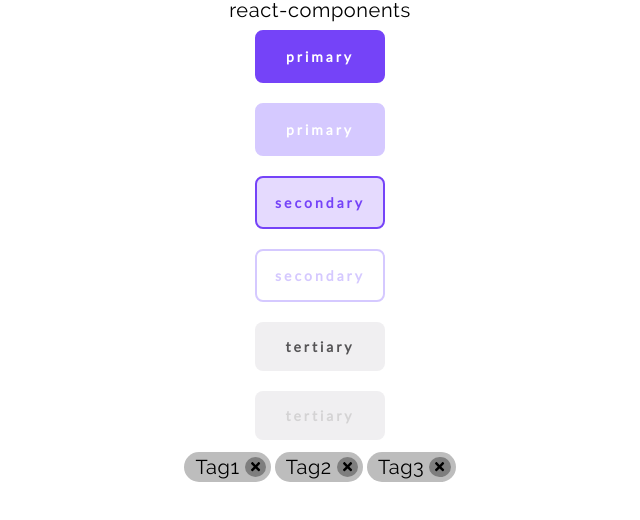
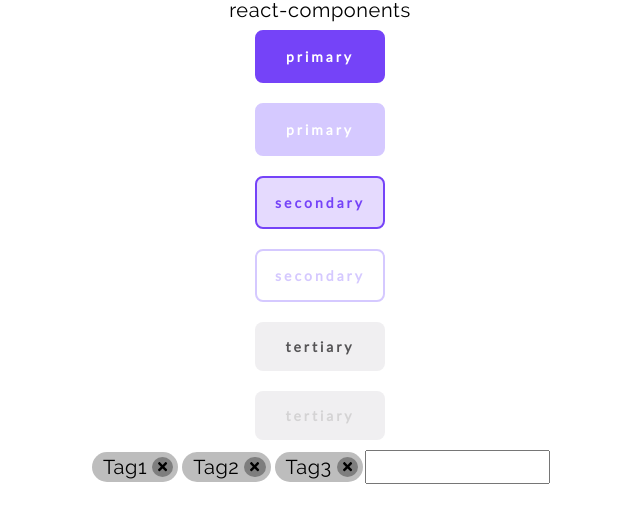
Before and after one commit to HIELIYA2/react-components, a React (Create React App) app: page / in a window 1280 px wide. Shown: the top 520 px of the page, without its empty margins (320-960 px from the left). Built offline with nearby package versions, Linux system fonts and the light colour scheme.

Commit message:
tag cmp make stateless

```diff
--- a/src/cmps/tag/Tag.jsx
+++ /dev/null
@@ -1,24 +0,0 @@
-import React, { Component } from "react";
-import './Tag.css';
-import { FontAwesomeIcon } from '@fortawesome/react-fontawesome'
-import { library } from "@fortawesome/fontawesome-svg-core";
-import { faTimes } from "@fortawesome/free-solid-svg-icons";
-
-library.add(faTimes);
-
-class Tag extends Component {
-
-    render() {
-        return (
-            <section>
-                <div className="tag-container">
-                    <div className="tag-name">{this.props.value}</div>
-                    <button onClick={this.props.onClick} className="tag-x-button" >
-                        <FontAwesomeIcon icon="times" />
-                    </button>
-                </div>
-            </section>
-        )
-    }
-}
-export default Tag;
--- /dev/null
+++ b/src/cmps/tag/Tag.tsx
@@ -0,0 +1,28 @@
+import React, { MouseEvent } from "react";
+import './Tag.css';
+import { FontAwesomeIcon } from '@fortawesome/react-fontawesome'
+import { library } from "@fortawesome/fontawesome-svg-core";
+import { faTimes } from "@fortawesome/free-solid-svg-icons";
+
+library.add(faTimes);
+
+type props = {
+    isDeletable?: boolean;
+    value: string;
+    onClick(e: MouseEvent<HTMLElement>): void;
+}
+
+const Tag: React.FC<props> = ({ isDeletable, value, onClick: handleClick }) => {
+    return (
+        <section>
+            <div className="tag-container">
+                <div className="tag-name">{value}</div>
+                <button onClick={handleClick} className="tag-x-button" >
+                    <FontAwesomeIcon icon="times" />
+                </button>
+            </div>
+        </section>
+    )
+}
+
+export default Tag;
--- a/src/cmps/tags/Tags.jsx
+++ b/src/cmps/tags/Tags.jsx
@@ -1,6 +1,7 @@
 import React, { Component } from "react";
 import './Tags.css';
 import Tag from '../tag/Tag';
+import { string } from "prop-types";
 
 
 class Tags extends Component {
@@ -14,13 +15,13 @@ class Tags extends Component {
     }
 
     render() {
-        console.log('value', this.state.value, this.state.isDeletable);
-        return (
+            return (
             <section>
                 <div className="tags-container">
                     <Tag value="Tag1" isDeletable="true" onClick={this.remove} />
                     <Tag value="Tag2" isDeletable="true" />
                     <Tag value="Tag3" isDeletable="true" />
+                    <input type="text"/>
                 </div>
             </section>
         )
```
